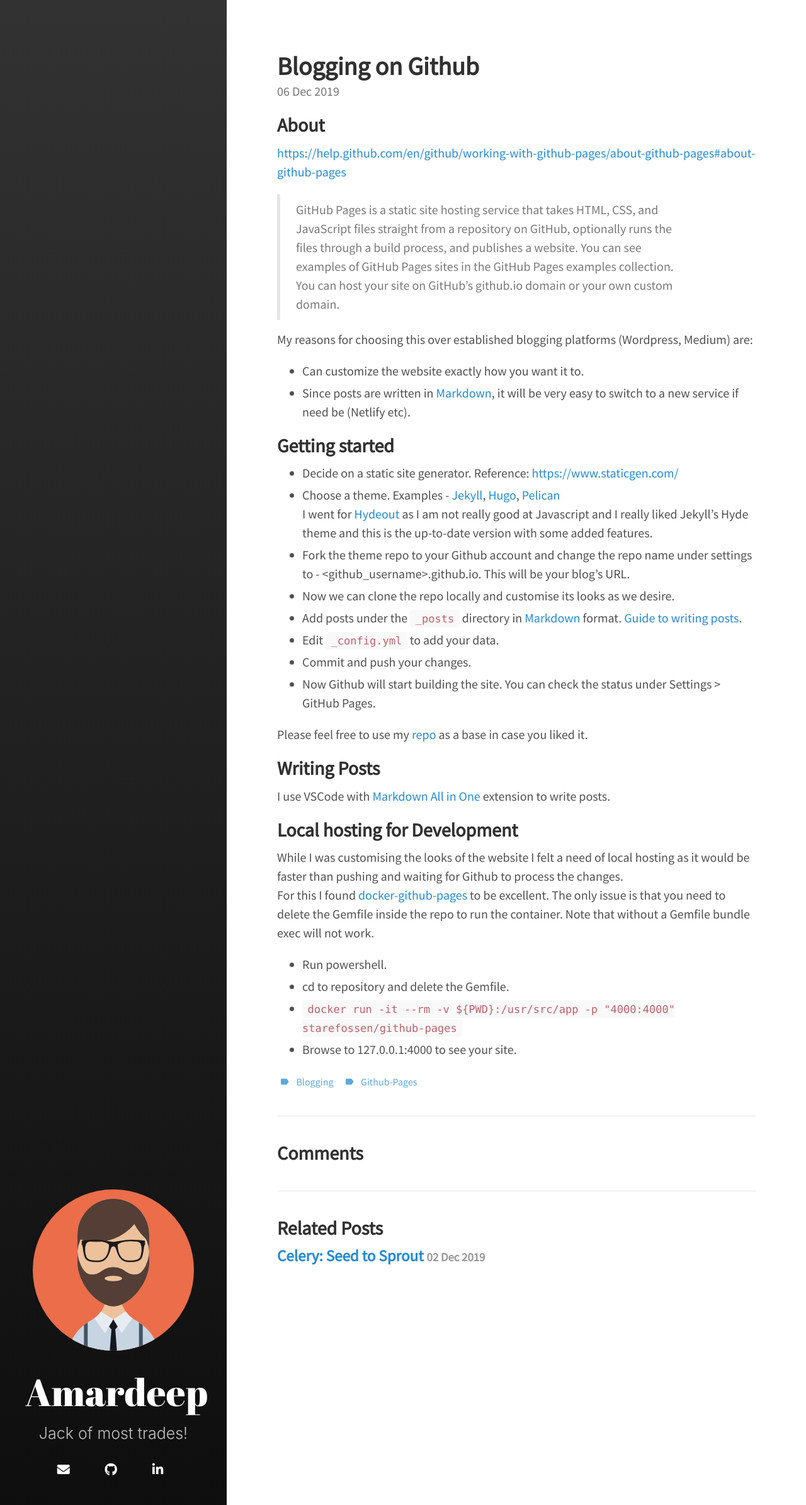
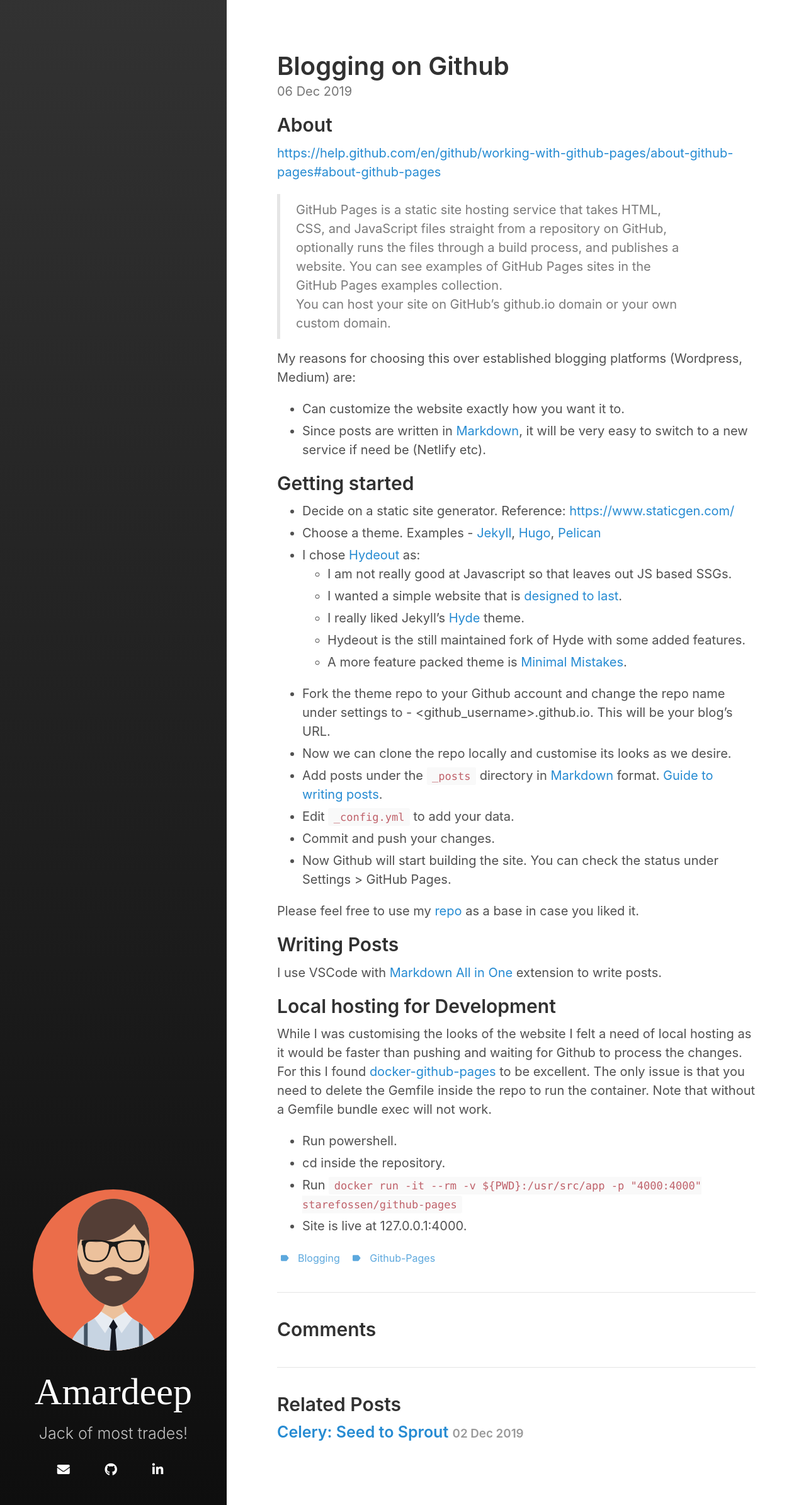
Before and after one commit to amard33p/amard33p.github.io, a Jekyll site: the page built from _posts/2019-12-06-blogging-on-github.md, in a window 1280 px wide. Shown: the whole page at 63% size. Built offline with Jekyll 4.4.1, drawn with Linux system fonts in a browser that asks for light colours; nearby versions of some CDN libraries.

Commit message:
Font and grammar corrections

```diff
--- a/_includes/font-includes.html
+++ b/_includes/font-includes.html
@@ -3,5 +3,4 @@
   different fonts as applicable.
 {% endcomment %}
 
-<link rel="stylesheet" href="https://fonts.googleapis.com/css?family=Abril+Fatface" />
-<link href="https://fonts.googleapis.com/css?family=Source+Sans+Pro&display=swap" rel="stylesheet">
+<!-- <link rel="stylesheet" href="https://fonts.googleapis.com/css?family=Abril+Fatface" /> -->
--- a/_posts/2019-12-06-blogging-on-github.md
+++ b/_posts/2019-12-06-blogging-on-github.md
@@ -19,7 +19,12 @@
 ## Getting started
 * Decide on a static site generator. Reference: <https://www.staticgen.com/>
 * Choose a theme. Examples -  [Jekyll](https://jekyllthemes.io/free), [Hugo](https://themes.gohugo.io/), [Pelican](http://www.pelicanthemes.com/)
-I went for [Hydeout](https://fongandrew.github.io/hydeout/) as I am not really good at Javascript and I really liked Jekyll's Hyde theme and this is the up-to-date version with some added features.
+* I chose [Hydeout](https://fongandrew.github.io/hydeout/) as:
+  * I am not really good at Javascript so that leaves out JS based SSGs.
+  * I wanted a simple website that is [designed to last](https://jeffhuang.com/designed_to_last/).
+  * I really liked Jekyll's [Hyde](https://hyde.getpoole.com/) theme.
+  * Hydeout is the still maintained fork of Hyde with some added features.
+  * A more feature packed theme is [Minimal Mistakes](https://github.com/mmistakes/minimal-mistakes).
 * Fork the theme repo to your Github account and change the repo name under settings to - \<github_username\>.github.io. This will be your blog's URL.
 * Now we can clone the repo locally and customise its looks as we desire.
 * Add posts under the `_posts` directory in [Markdown](https://guides.github.com/features/mastering-markdown/) format. [Guide to writing posts](https://jekyllrb.com/docs/posts/).
@@ -38,6 +43,6 @@
 For this I found [docker-github-pages](https://github.com/Starefossen/docker-github-pages) to be excellent. The only issue is that you need to delete the Gemfile inside the repo to run the container. Note that without a Gemfile bundle exec will not work.
 
 * Run powershell.
-* cd to repository and delete the Gemfile.
-* `docker run -it --rm -v ${PWD}:/usr/src/app -p "4000:4000" starefossen/github-pages`
-* Browse to 127.0.0.1:4000 to see your site.
+* cd inside the repository.
+* Run `docker run -it --rm -v ${PWD}:/usr/src/app -p "4000:4000" starefossen/github-pages`
+* Site is live at 127.0.0.1:4000.
--- a/_sass/hydeout/_layout.scss
+++ b/_sass/hydeout/_layout.scss
@@ -40,7 +40,7 @@
   padding: $section-spacing;
 
   .site-title {
-    font-family: "Abril Fatface", serif;
+    font-family: serif;
     font-weight: normal;
     font-size: $large-font-size;
     margin-top: 0;
@@ -55,7 +55,6 @@
   flex: 1 1 auto;
   display: flex;
   flex-direction: column;
-  font-family: "Source Sans Pro";
 
   > .content {
     flex-grow: 1;
--- a/_sass/hydeout/_variables.scss
+++ b/_sass/hydeout/_variables.scss
@@ -13,7 +13,7 @@
 $blue: #268bd2 !default;
 $brown: #8f5536 !default;
 
-$root-font-family: -apple-system, BlinkMacSystemFont, "Source Sans Pro", "Segoe UI", "Roboto", "Oxygen", "Ubuntu", "Cantarell", "Fira Sans", "Droid Sans", "Helvetica Neue", Arial, sans-serif !default;
+$root-font-family: -apple-system, BlinkMacSystemFont, "Segoe UI", "Roboto", "Oxygen", "Ubuntu", "Cantarell", "Fira Sans", "Droid Sans", "Helvetica Neue", Arial, sans-serif !default;
 $root-font-size: 1rem !default;
 $root-line-height: 1.5 !default;
 
```
Also changed, not shown: _posts/2019-12-02-celery-seed-to-sprout.md (+4 -4 lines).
